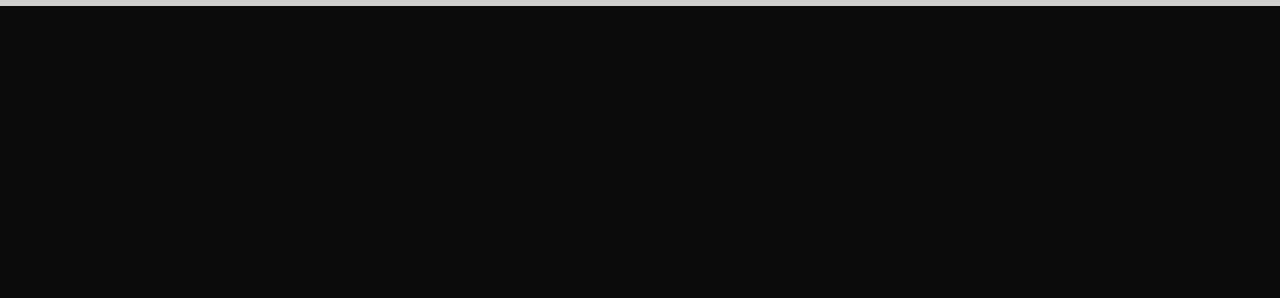
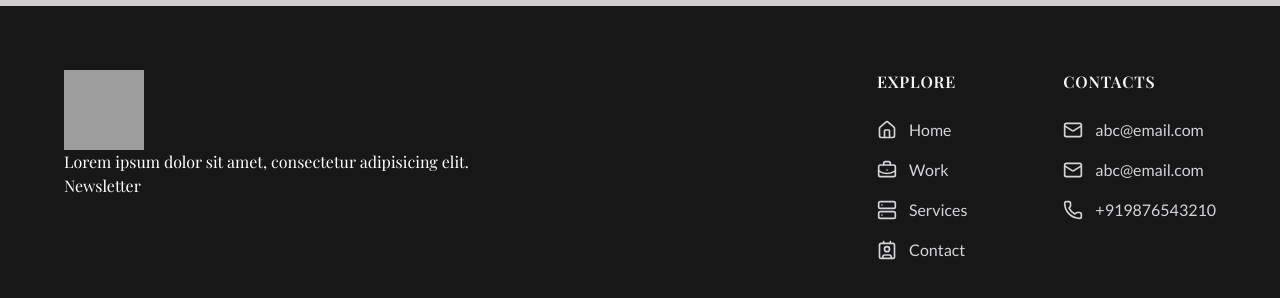
Before and after one commit to KineshLohar/interior-design, a Next.js app: page / in a window 1280 px wide. Shown: the part 1594-1892 px from the top of the page. Before the commit the page ends 1600 px from the top, so only its background shows below. Built offline with nearby package versions, Linux system fonts and the light colour scheme; grey boxes are pictures that could not be loaded; a web font is replaced by a local one.

Commit message:
Add Footer component and integrate into MainLayout; update ContactForm styles

```diff
--- a/src/app/(main)/layout.tsx
+++ b/src/app/(main)/layout.tsx
@@ -1,4 +1,5 @@
 import RevealObserver from "@/components/reveal-observer";
+import { Footer } from "@/components/viewer/footer";
 import Navbar from "@/components/viewer/navbar/navbar";
 
 export default function MainLayout({ children }: { children: React.ReactNode }) {
@@ -7,6 +8,7 @@ export default function MainLayout({ children }: { children: React.ReactNode })
             <RevealObserver />
             <Navbar />
             {children}
+            <Footer />
         </div>
     )
 }
--- a/src/components/viewer/contact/contact-form.tsx
+++ b/src/components/viewer/contact/contact-form.tsx
@@ -52,8 +52,8 @@ export const ContactForm = () => {
     if (!isMounted) return null;
 
     return (
-        <div className="w-full flex font-lato flex-col items-start justify-center tracking-wider">
-            <h2 className=" font-playfair text-xl sm:text-2xl md:text-3xl lg:text-4xl font-extrabold tracking-wider text-black mb-6">
+        <div className="w-full py-4 flex font-lato flex-col items-start justify-center tracking-wider">
+            <h2 className=" font-playfair text-xl sm:text-2xl md:text-3xl lg:text-4xl font-extrabold tracking-wider transform scale-x-125 text-black mb-6 pl-3 sm:pl-4 md:pl-5 lg:pl-6">
                 Get In Touch
             </h2>
             <Form {...form}>
@@ -111,7 +111,7 @@ export const ContactForm = () => {
                                                 <FormControl>
                                                     <RadioGroupItem value={option} className="hidden" />
                                                 </FormControl>
-                                                <FormLabel className={cn("font-medium tracking-wider rounded-lg transition duration-100 text-sm sm:text-base px-6 py-1.5 border-[1px] border-neutral-900",
+                                                <FormLabel className={cn("font-medium cursor-pointer tracking-wider rounded-lg transition duration-100 text-sm sm:text-base px-6 py-1.5 border-[1px] border-neutral-900",
                                                     field.value === option && 'bg-neutral-900 text-white/90'
                                                 )}>
                                                     {option}
--- /dev/null
+++ b/src/components/viewer/footer.tsx
@@ -0,0 +1,86 @@
+import { BriefcaseBusiness, Contact, House, Mail, Phone, Server } from "lucide-react";
+import Image from "next/image"
+import Link from "next/link";
+
+const navLinks = [
+    { href: '/', label: 'Home', icon: House },
+    { href: '/projects', label: 'Work', icon: BriefcaseBusiness },
+    { href: '/services', label: 'Services', icon: Server },
+    { href: '/contact', label: 'Contact', icon: Contact }
+];
+
+const contacts = [
+    {
+        icon: Mail,
+        value: 'abc@email.com'
+    },
+    {
+        icon: Mail,
+        value: 'abc@email.com'
+    },
+    {
+        icon: Phone,
+        value: '+919876543210'
+    },
+
+]
+
+export const Footer = () => {
+    return (
+        <footer className="w-full p-4 sm:p-8 md:p-12 lg:p-16 bg-neutral-900 flex flex-col items-stretch justify-start md:flex-row md:items-start md:justify-between">
+            <div className="w-full md:w-6/12 flex flex-col items-start">
+                <div className="relative h-20 w-20">
+                    <Image
+                        src='/background.jpeg'
+                        alt="logo"
+                        fill
+                        className="object-center object-cover"
+                    />
+                </div>
+                <p>Lorem ipsum dolor sit amet, consectetur adipisicing elit.</p>
+                <div>
+                    Newsletter
+                </div>
+            </div>
+            <div className="w-full md:w-6/12 flex justify-between md:gap-24">
+                <div className="md:ml-auto">
+                    <h6 className="font-semibold tracking-wider text-neutral-100">EXPLORE</h6>
+                    <ul className="space-y-4 mt-6 font-lato">
+                        {
+                            navLinks?.map((item, i: number) => {
+                                const Icon = item?.icon;
+                                return (
+                                    <li key={i} >
+                                        <Link href={item?.href} className="group flex items-center gap-3 text-zinc-300 hover:text-zinc-50">
+                                            <Icon className="h-5 w-5 group-hover:-translate-x-1 transition duration-200" />
+                                            <span>
+                                                {item.label}
+                                            </span>
+                                        </Link>
+                                    </li>
+                                )
+                            })
+                        }
+                    </ul>
+                </div>
+                <div>
+                    <h6 className="font-semibold tracking-wider text-neutral-100">CONTACTS</h6>
+                    <ul className="space-y-4 mt-6 font-lato">
+                        {
+                            contacts?.map((item, i: number) => {
+                                const Icon = item?.icon;
+                                return (
+                                    <li key={i} className="flex items-center gap-3 text-zinc-300">
+                                        <Icon className="h-5 w-5" />
+                                        <span>{item?.value}</span>
+                                    </li>
+                                )
+                            })
+                        }
+                    </ul>
+                </div>
+            </div>
+
+        </footer>
+    )
+}
```
